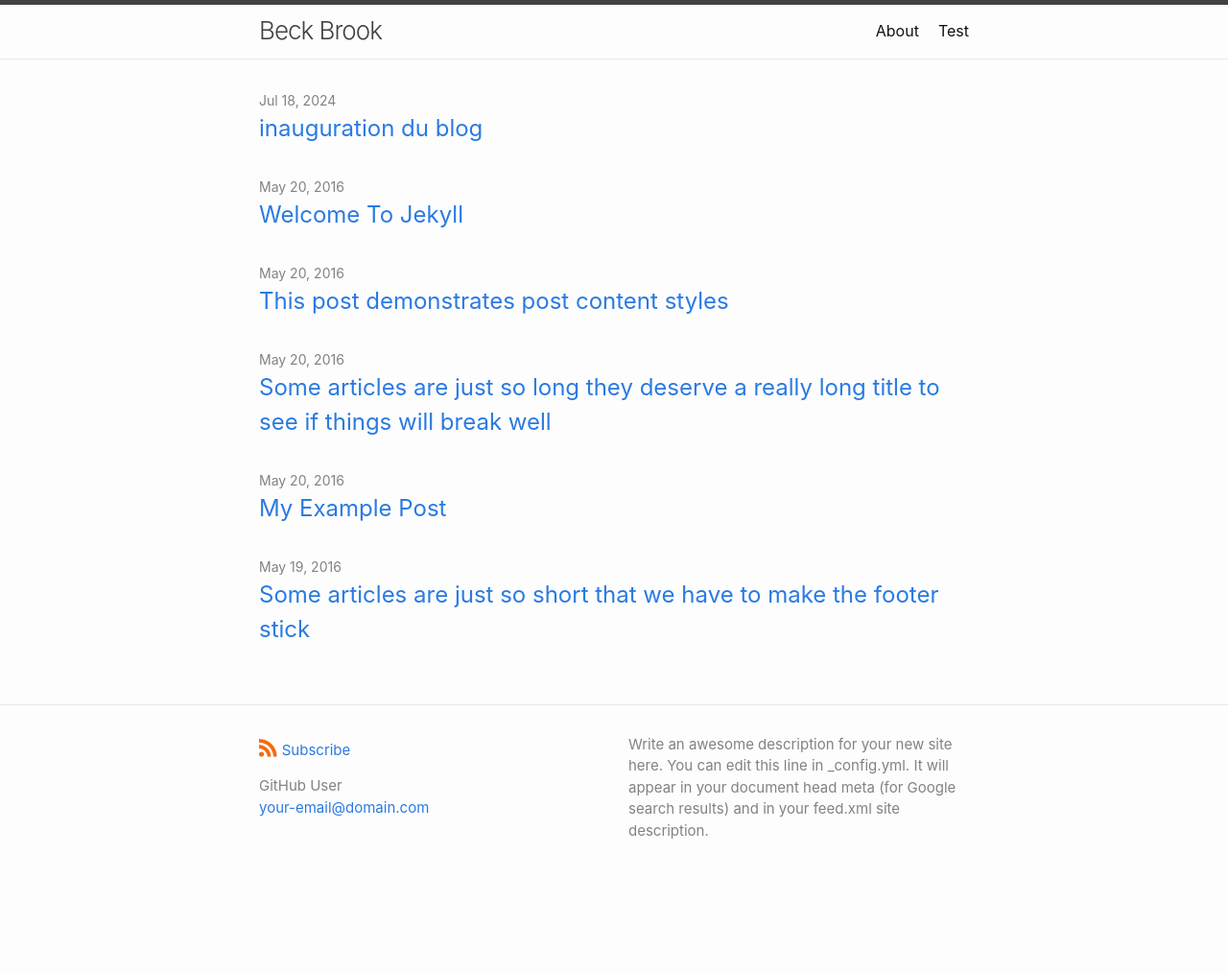
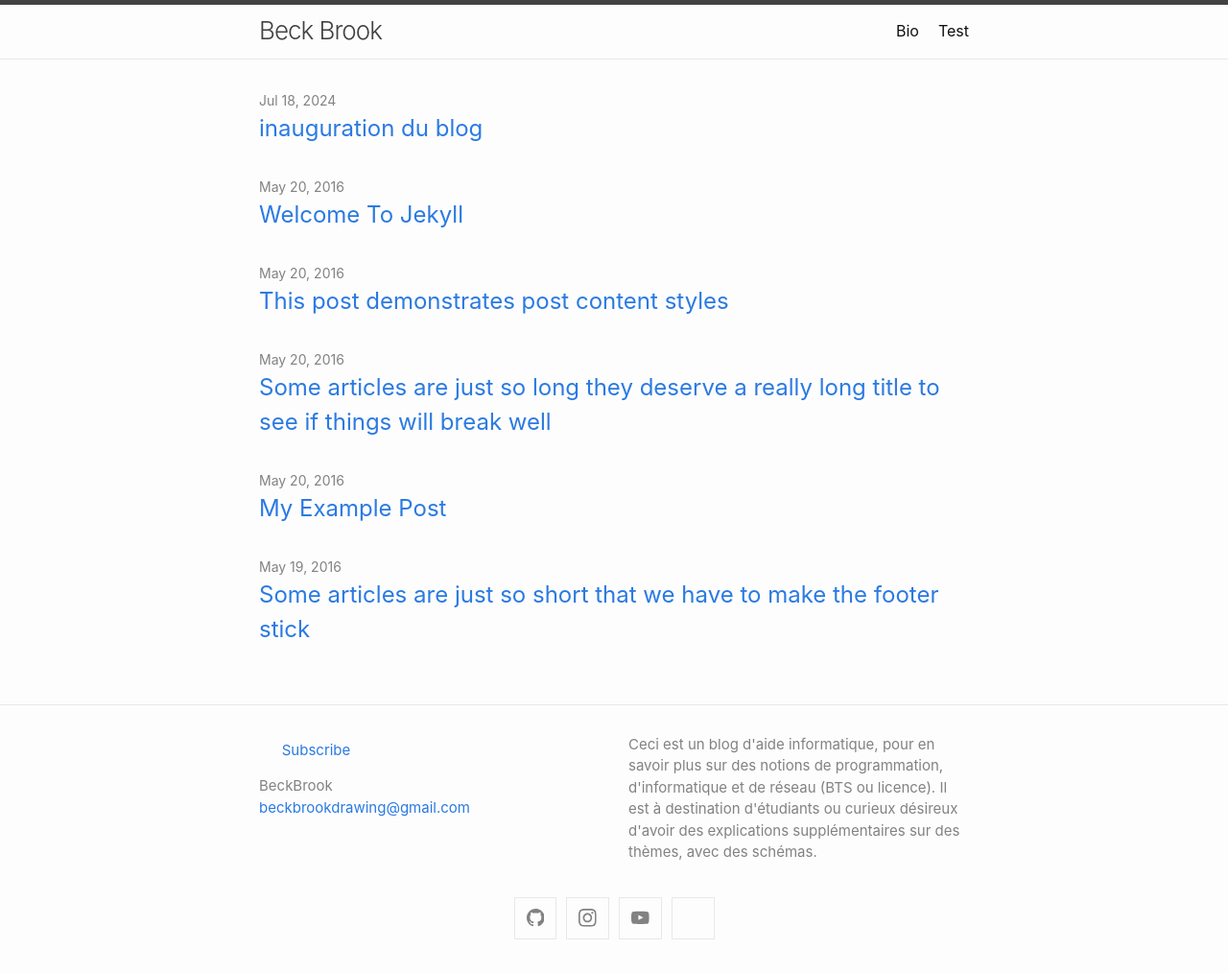
Before and after one commit to BeckBrook/beckbrook.github.io, a Jekyll site: the page built from index.md, in a window 1280 px wide. Shown: the whole page at 96% size. Built offline with Jekyll 4.4.1, drawn with Linux system fonts in a browser that asks for light colours; before the commit the page ends 937 px from its top, so only the background shows below that.

Commit message:
modification de liens, personnalisation du config

```diff
--- a/_config.yml
+++ b/_config.yml
@@ -1,14 +1,13 @@
 title: Beck Brook
 author:
-  name: GitHub User
-  email: your-email@domain.com
+  name: BeckBrook
+  email: beckbrookdrawing@gmail.com
 
 # The `>` after `description:` means to ignore line-breaks until next key.
 # If you want to omit the line-break after the end of text, use `>-` instead.
 description: >
-  Write an awesome description for your new site here. You can edit this line
-  in _config.yml. It will appear in your document head meta (for Google search
-  results) and in your feed.xml site description.
+  Ceci est un blog d'aide informatique, pour en savoir plus sur des notions de programmation, d'informatique et de réseau (BTS ou licence).
+  Il est à destination d'étudiants ou curieux désireux d'avoir des explications supplémentaires sur des thèmes, avec des schémas.
 
 # Build settings
 
@@ -29,7 +28,7 @@
 # If you want to link only specific pages in your header, use this and add the path to the pages
 # in order as they should show up.
 header_pages:
-  - about.md
+  - bio.md
   - test.md
 
 # Set to `true` to show excerpts on the homepage.
@@ -53,15 +52,15 @@
   #date_format: "%b-%d-%Y"
 
   # Generate social links in footer.
-  #social_links:
+  social_links:
   #  - { platform: devto,          user_url: "https://dev.to/jekyll" }
   #  - { platform: dribbble,       user_url: "https://dribbble.com/jekyll" }
   #  - { platform: facebook,       user_url: "https://www.facebook.com/jekyll" }
   #  - { platform: flickr,         user_url: "https://www.flickr.com/photos/jekyll" }
-  #  - { platform: github,         user_url: "https://github.com/jekyll/minima" }
+    - { platform: github,         user_url: "https://github.com/BeckBrook/" }
   #  - { platform: gitlab,         user_url: "https://gitlab.com/jekyll" }
   #  - { platform: google_scholar, user_url: "https://scholar.google.com/citations?user=qc6CJjYAAAAJ" }
-  #  - { platform: instagram,      user_url: "https://www.instagram.com/jekyll" }
+    - { platform: instagram,      user_url: "https://www.instagram.com/brookie_drawing_/" }
   #  - { platform: keybase,        user_url: "https://keybase.io/jekyll" }
   #  - { platform: linkedin,       user_url: "https://www.linkedin.com/in/jekyll" }
   #  - { platform: microdotblog,   user_url: "https://micro.blog/jekyll" }
@@ -70,4 +69,5 @@
   #  - { platform: telegram,       user_url: "https://t.me/jekyll" }
   #  - { platform: twitter,        user_url: "https://twitter.com/jekyllrb" }
   #  - { platform: x,              user_url: "https://x.com/jekyllrb" }
-  #  - { platform: youtube,        user_url: "https://www.youtube.com/jekyll" }
+    - { platform: youtube,        user_url: "https://www.youtube.com/@beckbrook605" }
+    - { platform: artstation,     user_url: "https://beck_brook.artstation.com/" }
```
Also changed, not shown: bio.md (added, +7 -0 lines).
